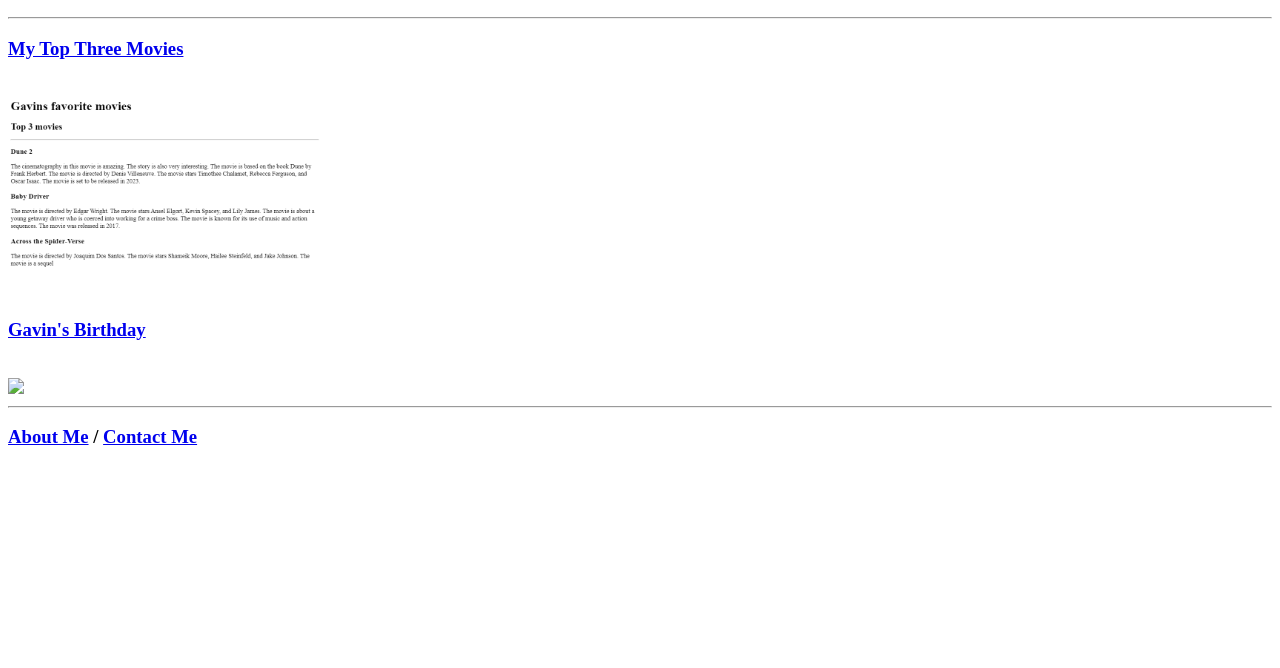
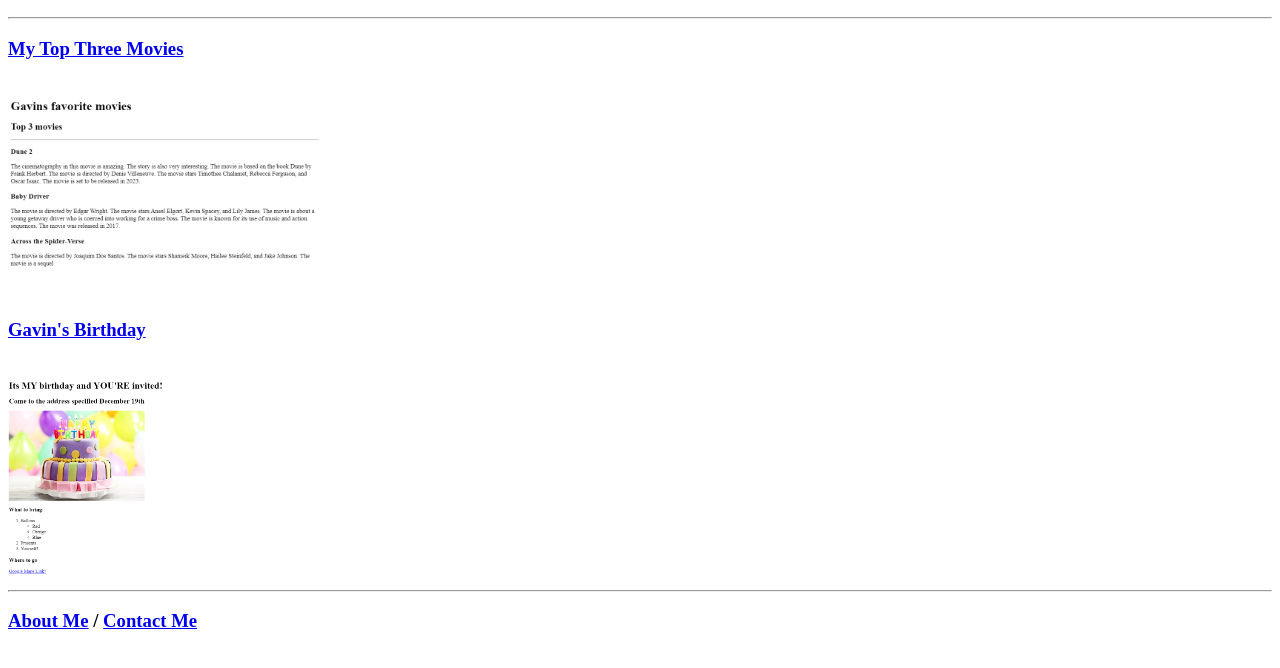
Before and after one commit to hiiien/HTML---Portfolio, a plain HTML site: page index.html in a window 1280 px wide. Shown: the part 110-778 px from the top of the page. Drawn offline with Linux system fonts and the light colour scheme.

Commit message:
Add files via upload

```diff
--- a/index.html
+++ b/index.html
@@ -31,7 +31,7 @@ https://developer.mozilla.org/en-US/docs/Web/HTML/Element/img#attr-height -->
     <br />
     <a href="./public/birthday-invite.html"><h3>Gavin's Birthday</h3></a>
     <br />
-    <img src="./assets/images/birthday-invite.png" height = 200>
+    <img src="./assets/images/my_birthday.png" height = 200>
     <hr />
     <h3><a href="./public/about.html">About Me</a> / <a href="./public/contact.html">Contact Me</a></h3>
 
```
